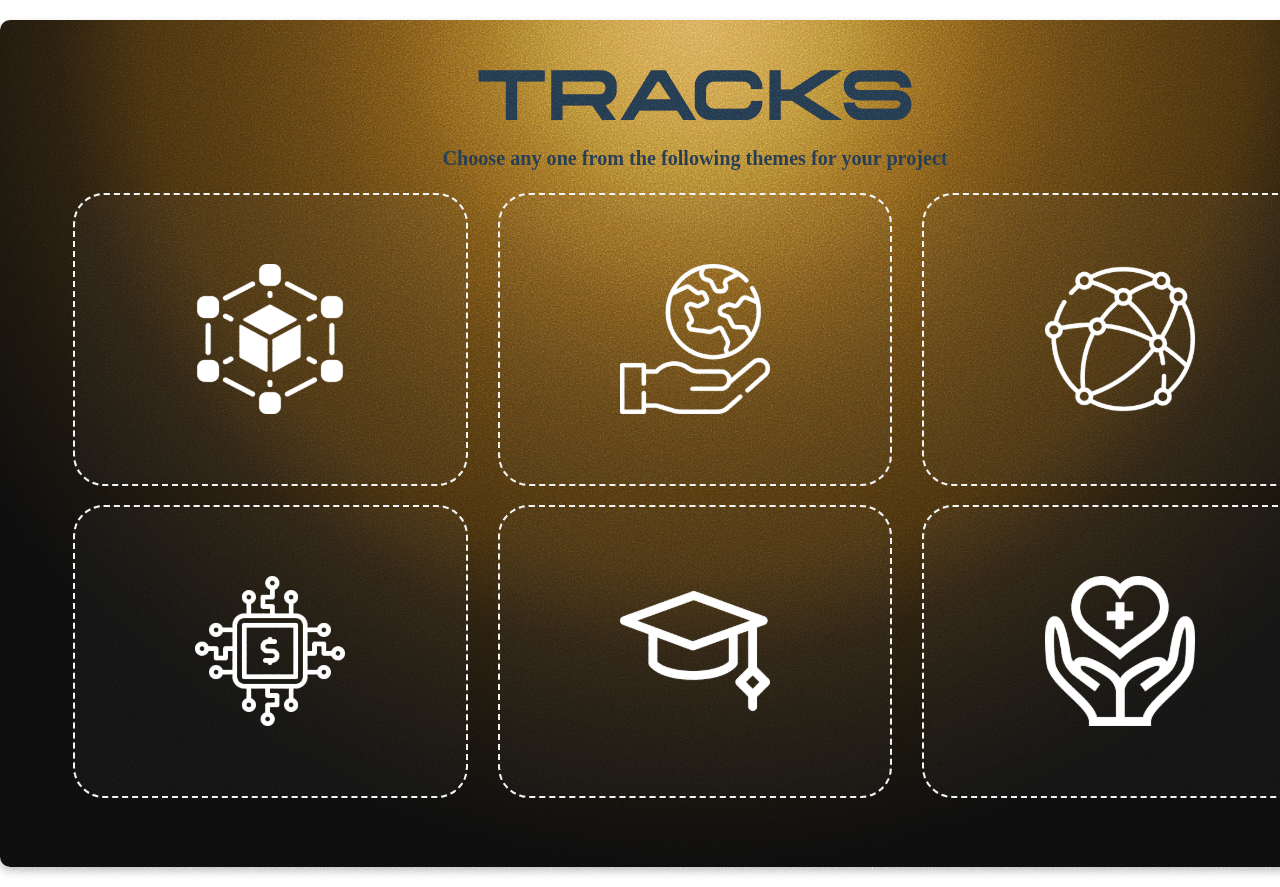
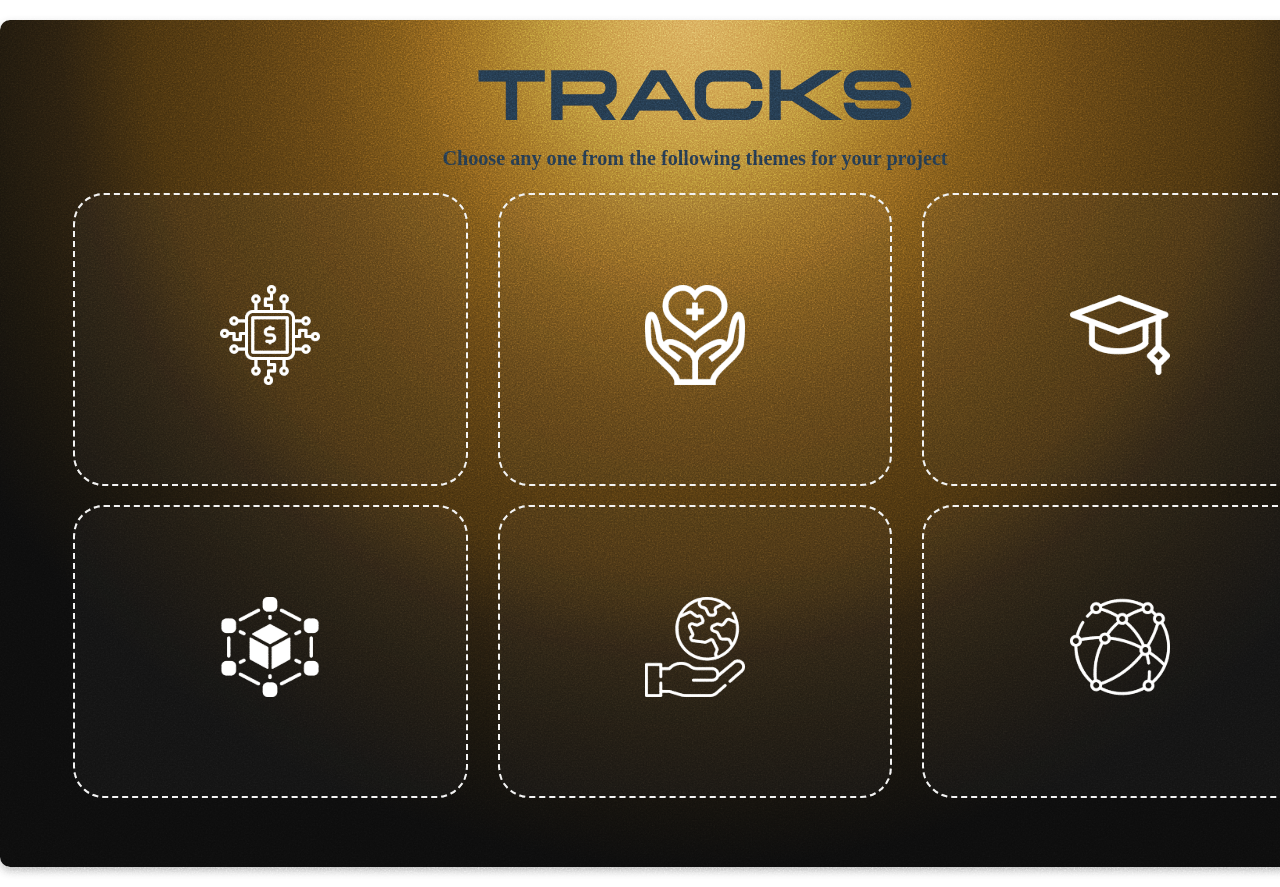
Before and after one commit to Ayush007-pro/HackerzStreet3.0_ayush, a React (Vite) app: page / in a window 1280 px wide. Shown: the top 887 px of the page. Built offline with nearby package versions, Linux system fonts and the light colour scheme.

Commit message:
Added hover animation

```diff
--- a/src/app.jsx
+++ b/src/app.jsx
@@ -13,14 +13,38 @@ function App() {
           <h2>Choose any one from the following themes for your project</h2>
 
           <div class="track_grid">
-            <div class="track_item"><img src="/tracks_logo_1.svg" alt="tracks_Logo__1" width="150"></img></div>
-            <div class="track_item"><img src="/tracks_logo_2.svg" alt="tracks_Logo__2" width="150"></img></div>
-            <div class="track_item"><img src="/tracks_logo_3.svg" alt="tracks_Logo__3" width="150"></img></div>
-            <div class="track_item"><img src="/tracks_logo_4.svg" alt="tracks_Logo__4" width="150"></img></div>
-            <div class="track_item"><img src="/tracks_logo_5.svg" alt="tracks_Logo__5" width="150"></img></div>
-            <div class="track_item"><img src="/tracks_logo_6.svg" alt="tracks_Logo__6" width="150"></img></div>
+
+            <div class="track_item">
+              <img src="/tracks_logo_4.svg" alt="FinTech" width="100" height="100"></img>
+              <div class="hidden"><p class="track_subject">FinTech</p>Innovate in financial services with secure, scalable, and user-friendly solutions.</div>
+            </div>
+
+            <div class="track_item">
+              <img src="/tracks_logo_6.svg" alt="Healthcare" width="100" height="100"></img>
+              <div class="hidden"><p class="track_subject">Healthcare</p>Develop solutions to enhance patient care, diagnostics, and medical accessibility.</div>
+            </div>
+
+            <div class="track_item">
+              <img src="/tracks_logo_5.svg" alt="EdTech" width="100" height="100"></img>
+              <div class="hidden"><p class="track_subject">EdTech</p>Transform learning experiences through technology-driven educational advancements.</div>
+            </div>
+
+            <div class="track_item">
+              <img src="/tracks_logo_1.svg" alt="Blockchain" width="100" height="100"></img>
+              <div class="hidden"><p class="track_subject">Blockchain</p>Leverage decentralized technologies for transparency, security, and trust.</div>
+            </div>
+
+            <div class="track_item">
+              <img src="/tracks_logo_2.svg" alt="Environmental Impact" width="100" height="100"></img>
+              <div class="hidden"><p class="track_subject">Environmental Impact</p>Build tech-driven solutions to tackle sustainability and climate challenges.</div>
+            </div>
+
+            <div class="track_item">
+              <img src="/tracks_logo_3.svg" alt="Networking and Communication" width="100" height="100"></img>
+              <div class="hidden"><p class="track_subject">Networking and Communication</p>Enhance global connectivity through efficient and seamless communication systems.</div>
+            </div>
+
           </div>
-
         </div>
       </article>
 
--- a/src/index.css
+++ b/src/index.css
@@ -97,6 +97,7 @@ body {
       );
   mix-blend-mode: overlay;
   filter: url(#noiseFilter);
+  pointer-events: none;
 }
 
 article h1 {
@@ -131,12 +132,54 @@ article h1 {
   border: 2px dashed rgba(241, 241, 241, 1);
   min-height: 289px;
   display: flex;
+  flex-direction: column; /* aligns image and text vertically */
   align-items: center;
   justify-content: center;
   text-align: center;
-  font-weight: 500;
 }
 
+.track_item img{
+  transform: translateY(50px);
+}
+
+.track_subject{
+  color: #faa41a;
+  /* font-weight: 600; */
+}
+
+.hidden {
+  opacity: 0;
+  /* z-index: 10; */
+  transform: translateY(50px); /*start 50px below its actual position*/
+  transition: opacity 0.3s ease-in-out, transform 0.3s ease-in-out;
+  background: transparent;
+  color: white;
+  padding: 5px;
+  font: normal 500 18px Poppins;
+  text-align: center;
+  width: fit-content;
+}
+
+.track_item:hover{
+    background: linear-gradient(to bottom,
+    rgba(12, 12, 12, 0.8),
+    rgba(26, 21, 12, 0.8),
+      rgba(39, 29, 14, 0.8)
+    );
+}
+
+.track_item:hover .hidden {
+  opacity: 1;
+  transform: translateY(0); /* slide up to its actual position */
+}
+
+.track_item img {
+  transition: transform 0.3s ease;
+}
+
+.track_item:hover img {
+  transform: scale(0.7);
+}
 
 @media (prefers-color-scheme: light) {
   :root {
```
